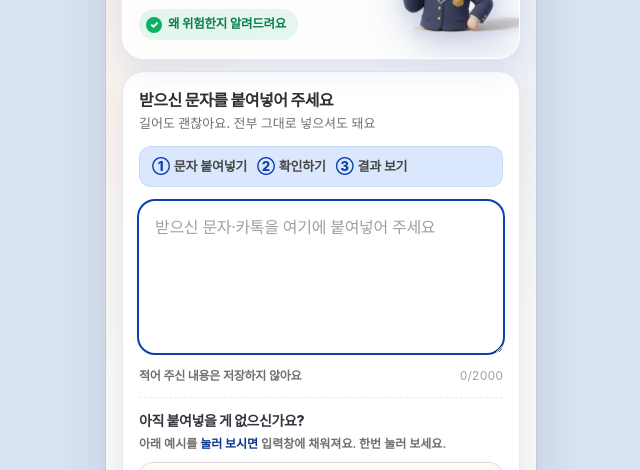
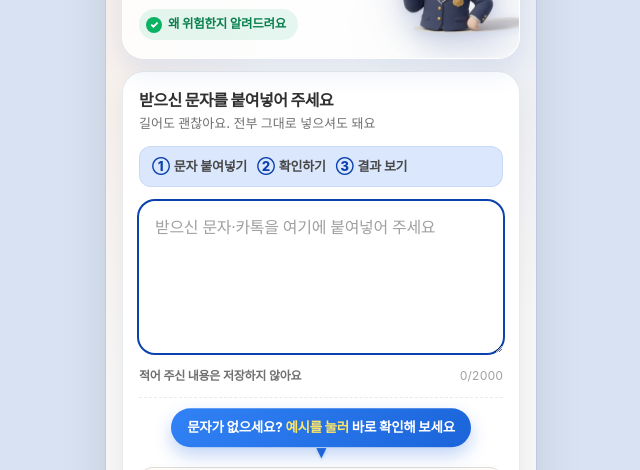
Before and after one commit to restboy2606/anshim-check, a website: page index.html in a window 1280 px wide. Shown: the part 284-754 px from the top of the page, without its empty margins (319-959 px from the left). Drawn offline with Linux system fonts and the light colour scheme; no server answers; a web font is replaced by a local one.

Commit message:
feat: 브랜드 SVG 파비콘 + 예시 유도 코치마크(둥둥 튜토리얼)
- favicon.svg: 앱 브랜드 마크(파란 라운드 사각 + 흰 체크)와 통일된 세련된 SVG.
  기존 png 파비콘 대체(구형 브라우저용 png는 폴백 유지)
- 예시 카드 위에 둥둥 튀는 코치마크 말풍선 + 아래 화살표로 예시를 가리킴.
  "이게 뭐지" 하고 지나치지 않고 눌러보게 유도. 예시 클릭·입력 시 사라짐.
  prefers-reduced-motion 시 애니메이션 정지.

Co-Authored-By: Claude Opus 4.8 <noreply@anthropic.com>

```diff
--- a/index.html
+++ b/index.html
@@ -11,6 +11,7 @@
   <title>이 문자 진짜예요?</title>
   <link rel="manifest" href="manifest.webmanifest" />
   <link rel="apple-touch-icon" href="assets/apple-touch-icon.png" />
+  <link rel="icon" type="image/svg+xml" href="favicon.svg" />
   <link rel="icon" type="image/png" sizes="192x192" href="assets/icon-192.png" />
   <link rel="stylesheet" href="https://cdn.jsdelivr.net/gh/orioncactus/pretendard@v1.3.9/dist/web/variable/pretendardvariable.min.css" />
   <link rel="stylesheet" href="style.css" />
@@ -97,8 +98,12 @@
           </div>
 
           <div class="example-block" id="example-chips">
-            <p class="example-hook">아직 붙여넣을 게 없으신가요?</p>
-            <p class="example-hint">아래 예시를 <strong>눌러 보시면</strong> 입력창에 채워져요. 한번 눌러 보세요.</p>
+            <div class="example-coach" id="example-coach" role="note">
+              <span class="example-coach-text">
+                문자가 없으세요? <strong>예시를 눌러</strong> 바로 확인해 보세요
+              </span>
+              <span class="example-coach-arrow" aria-hidden="true">▾</span>
+            </div>
             <div class="example-list" role="group" aria-label="예시 문자 선택">
               <button type="button" class="example-card" data-example="nhis">
                 <span class="example-card-kicker">문자 예시</span>
--- a/script.js
+++ b/script.js
@@ -953,6 +953,9 @@ function fillExample(key) {
   document.querySelectorAll(".example-card").forEach((btn) => {
     btn.classList.toggle("is-active", btn.dataset.example === key);
   });
+
+  const coach = document.getElementById("example-coach");
+  if (coach) coach.hidden = true;
 }
 
 const exampleChips = document.getElementById("example-chips");
@@ -978,6 +981,8 @@ textarea.addEventListener("input", () => {
   document
     .querySelectorAll(".example-card.is-active")
     .forEach((btn) => btn.classList.remove("is-active"));
+  const coach = document.getElementById("example-coach");
+  if (coach && textarea.value.length > 0) coach.hidden = true;
 });
 
 if (missingPrev) missingPrev.addEventListener("click", () => goMissingPage(-1));
--- a/style.css
+++ b/style.css
@@ -377,25 +377,52 @@ body {
   border-top: 1px dashed rgba(60, 48, 32, 0.1);
 }
 
-.example-hook {
-  font-size: 14px;
-  font-weight: 800;
-  letter-spacing: -0.03em;
-  color: var(--grey800);
-  margin-bottom: 4px;
-}
-
-.example-hint {
-  font-size: 12px;
-  font-weight: 600;
-  color: var(--grey500);
-  margin-bottom: 10px;
-  line-height: 1.45;
-}
-
-.example-hint strong {
-  color: var(--blue-deep);
-  font-weight: 800;
+/* 예시 유도 코치마크 — 둥둥 떠서 예시 카드를 가리킴 */
+.example-coach {
+  position: relative;
+  margin: 2px auto 16px;
+  width: fit-content;
+  max-width: 100%;
+  padding: 10px 16px;
+  border-radius: 999px;
+  background: linear-gradient(135deg, #3182f6, #1b64da);
+  color: #fff;
+  font-size: 13.5px;
+  font-weight: 700;
+  letter-spacing: -0.02em;
+  line-height: 1.4;
+  text-align: center;
+  box-shadow: 0 8px 18px rgba(27, 100, 218, 0.28);
+  animation: coach-bob 1.5s ease-in-out infinite;
+}
+
+.example-coach[hidden] {
+  display: none;
+}
+
+.example-coach strong {
+  font-weight: 800;
+  color: #ffe566;
+}
+
+.example-coach-arrow {
+  position: absolute;
+  left: 50%;
+  bottom: -14px;
+  transform: translateX(-50%);
+  color: #1b64da;
+  font-size: 18px;
+  line-height: 1;
+  filter: drop-shadow(0 2px 1px rgba(27, 100, 218, 0.2));
+}
+
+@keyframes coach-bob {
+  0%, 100% { transform: translateY(0); }
+  50% { transform: translateY(-5px); }
+}
+
+@media (prefers-reduced-motion: reduce) {
+  .example-coach { animation: none; }
 }
 
 .example-list {
```
Also changed, not shown: favicon.svg (added).
